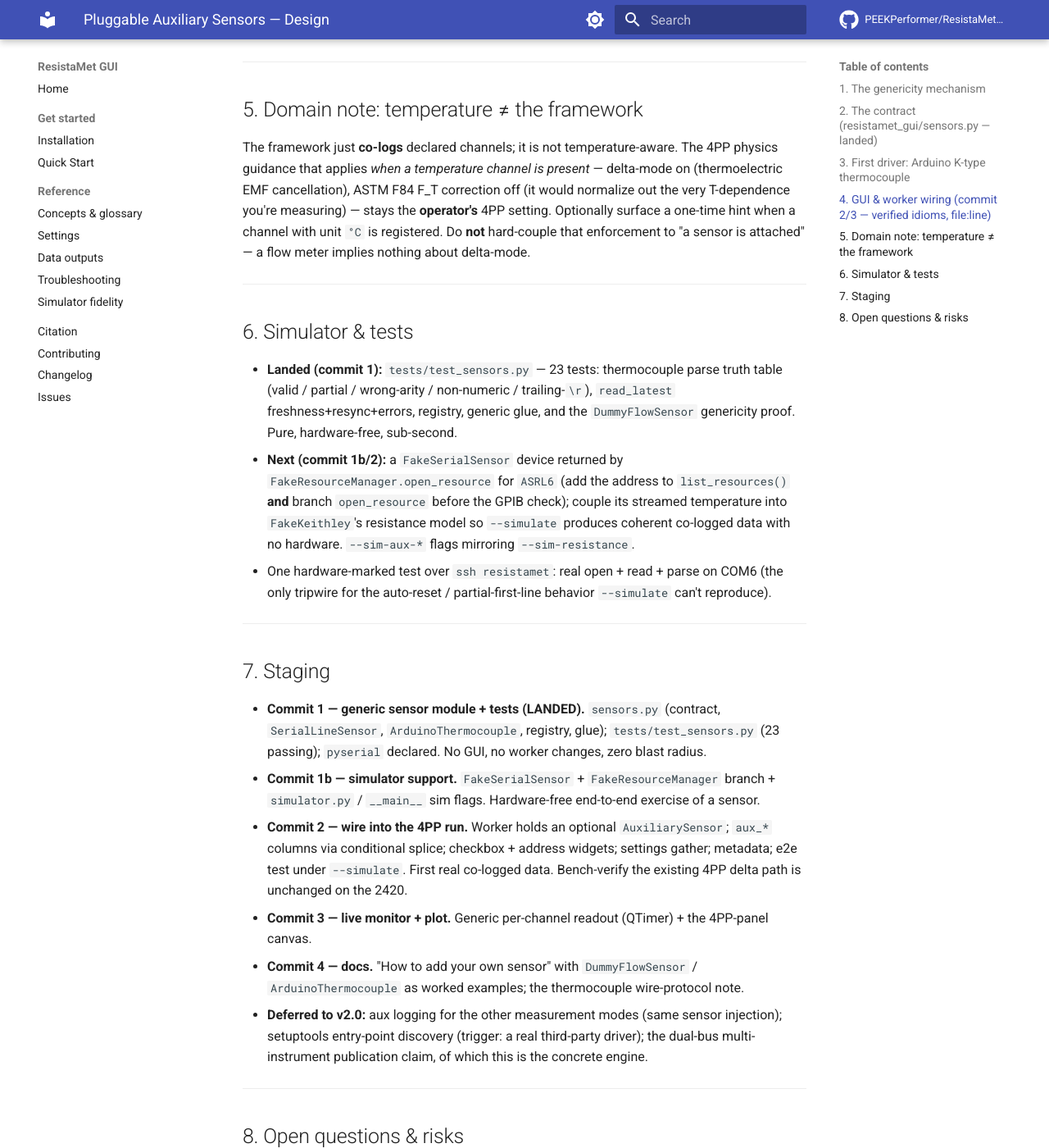
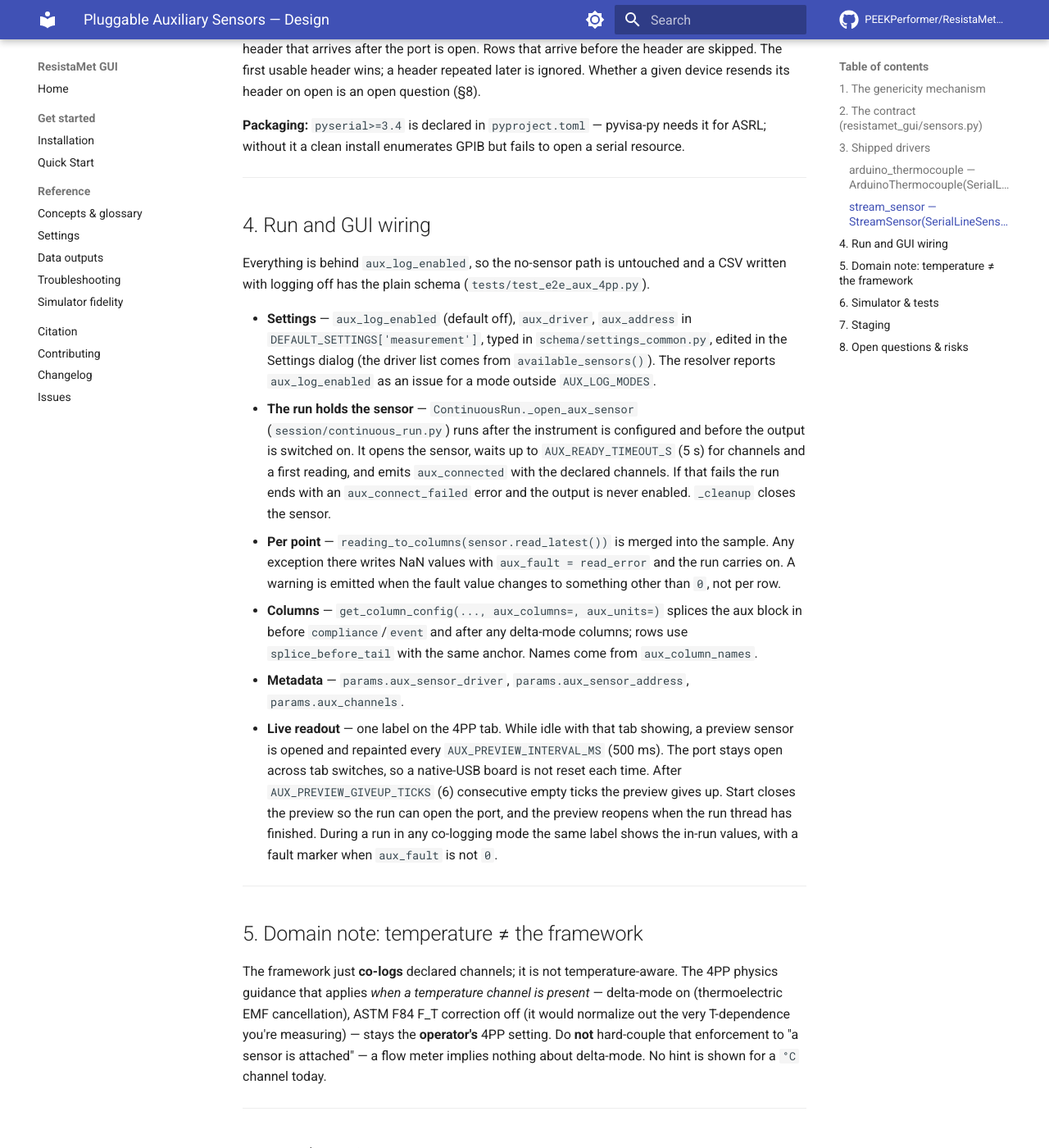
Before and after one commit to PEEKPerformer/ResistaMet-GUI, an MkDocs documentation site: the page built from docs/design/pluggable_sensors.md, in a window 1280 px wide and 1400 px high, scrolled down 3594 px. Shown: the whole window at 82% size. Built offline with MkDocs 1.6.1 and Material for MkDocs 9.7.7, drawn with Linux system fonts in a browser that asks for light colours; comment, search, counter and statistics services are not loaded; some of the changed text lies outside the part shown.

Commit message:
Bring the sensor design doc in line with the code
The document still described landed work as next or deferred: the
simulator devices, the run wiring, aux logging on the modes other than
4PP. It named a MAX31855 where the driver and the board are a MAX31856,
listed a faded-point fault marker and a hardware-marked test that were
never written, and its status line pointed at a feature branch.

The sections now describe what the code does, including the reader
thread's close behaviour, channel key validation, non-finite values,
reading age and the serial line settings, and one list says what is
not built. Machine-specific connection details are gone.

````diff
--- a/docs/design/pluggable_sensors.md
+++ b/docs/design/pluggable_sensors.md
@@ -1,24 +1,23 @@
 # Pluggable Auxiliary Sensors — Design
 
-**Status:** Implemented on `feature/aux-sensor-logging` (mode-agnostic; multi-channel)
+**Status:** Implemented — sensor layer, simulator devices, run wiring for every continuous mode, and a
+live readout. §7 lists what is not built.
 **Target:** ResistaMet-GUI v1.13
-**Date:** 2026-06-23 (updated 2026-06-24)
+**Date:** 2026-06-23 (updated 2026-09-19)
 
-> **Update 2026-06-24 — north star + what landed.** This serves the broader **Characterization Bench**
-> vision (`docs` north-star: a Keithley-centric operando layer — the Keithley measurement is the spine,
-> auxiliary data sources synchronize onto it; user may have all/none/more aux equipment). Landed since
-> the original draft:
+> **Where this sits.** This serves the broader **Characterization Bench** vision: a Keithley-centric
+> operando layer in which the Keithley measurement is the spine and auxiliary data sources synchronize
+> onto it. A user may have all, none, or more auxiliary equipment.
 > - **Mode-agnostic co-logging** — aux logging works on every continuous mode (resistance, source-V,
->   source-I, 4PP), not just 4PP. Sweep (atomic) and vdP (manual) are excluded by design.
+>   source-I, 4PP). Sweep (atomic) and vdP (manual) are excluded by design
+>   (`data_export.AUX_LOG_MODES`).
 > - **Global config** — one aux-source section in the Settings dialog (enable / driver / address),
->   replacing the 4PP-only checkbox. Sections §4/§7/§8 below describing `fpp_log_temp` and the 4PP-tab
->   checkbox are superseded by the global `aux_log_enabled` / `aux_driver` / `aux_address` keys.
+>   stored as `aux_log_enabled` / `aux_driver` / `aux_address`.
 > - **`StreamSensor`** — a generic multi-channel driver whose channels are self-described by the device
->   at connect (`HDR,key:unit,...` then positional `DATA` rows) and discovered dynamically. This is the
->   general "one serial link, many declared channels" case (e.g. the ESP32 Base); the thermocouple
->   remains the single-channel example. `FakeStreamSensor` + `--sim-stream-address` exercise it.
-> - Live readout still 4PP-tab-only (driven by the global setting now); per-tab readouts for other modes
->   and actuator/source drivers (Package B) + multi-rate timeline fusion remain future work.
+>   (`HDR,key:unit,...` then positional `DATA` rows) and discovered dynamically. This is the general
+>   "one serial link, many declared channels" case; the thermocouple remains the fixed-channel example.
+> - The live readout is a single label on the 4PP tab. Per-tab readouts for the other modes, an aux
+>   plot, actuator/source drivers and multi-rate timeline fusion are future work.
 
 > **The goal is generality.** A researcher should be able to wire *any* secondary instrument —
 > thermocouple, strain/stress gauge, flow meter, hygrometer, anything that produces a number — and
@@ -43,19 +42,22 @@ class SensorChannel:   # key="strain", label="Strain", unit="µε"
 ```
 
 - The **per-point row** gets one `aux_<key>` column per channel plus a single `aux_fault` provenance
-  column (`"0"` when clean; `"key=v;…"` for nonzero flags; `"read_error"` when no fresh reading —
-  values are preserved and *marked* on fault, never silently NaN'd).
+  column:
+  - `"0"` when clean;
+  - `"key=v;…"` listing the nonzero flags. Values are preserved and *marked* on fault, never
+    replaced. A stream value that arrives as `nan` or `inf` is kept and flagged `key=1`;
+  - `"read_error"` when there was no fresh reading at all. Only then are the channel values NaN.
 - The **CSV/HDF5 headers** are derived from `aux_column_names(sensor)` — the exporter never sees a
   sensor type.
-- The **live readout** renders `f"{label}: {value} {unit}"` per channel.
+- The **live readout** renders `label: value unit` per channel.
 
 Add a flow meter that declares `[SensorChannel("flow", "Flow", "mL/min")]` and it flows through the
-worker → exporter → UI with **zero new code**. (Proven by `DummyFlowSensor` in `tests/test_sensors.py`
+run → exporter → UI with **zero new code**. (Proven by `DummyFlowSensor` in `tests/test_sensors.py`
 — a non-thermocouple, non-serial sensor that registers and round-trips through the generic glue.)
 
 ---
 
-## 2. The contract (`resistamet_gui/sensors.py` — landed)
+## 2. The contract (`resistamet_gui/sensors.py`)
 
 ```python
 @dataclass(frozen=True)
@@ -78,12 +81,32 @@ Four methods. A driver need not be serial or VISA — anything that can produce
 qualifies. A faulted reading is **returned and flagged**, never silently dropped.
 
 **Reusable base for the common case** — `SerialLineSensor(VisaInstrument)`: for sensors that stream
-delimited ASCII over serial (ASRL). Subclass declares `CHANNELS` + implements `parse_line()`; the base
-handles connection (inherited → the `--simulate` seam works unchanged), a **background reader thread**
-(started at `open()`, it consumes the stream continuously and caches the newest parsed reading, so
-`read_latest()` is a non-blocking cache read — the acquisition loop and GUI never wait on the serial
-link; staleness beyond `AUX_STALE_AFTER_S` raises), and **resync** (the reader skips partial/garbage
-lines). `wait_ready()`/`wait_for_reading()` give threads that *can* block (the worker) a bounded wait.
+delimited ASCII over serial (ASRL). A subclass declares `CHANNELS` and implements `parse_line()`; the
+base handles:
+
+- **connection**, inherited, so the `--simulate` seam works unchanged. Optional `baud_rate`,
+  `data_bits`, `parity`, `stop_bits` and `termination` arguments are set on the VISA session in
+  `open()`; any left out stay at the backend's default. They are constructor arguments only — no
+  setting or dialog field carries them yet (§7);
+- a **background reader thread**, started by `open()`. It consumes the stream and caches the newest
+  parsed reading, so `read_latest()` is a non-blocking cache read and the acquisition loop never waits
+  on the serial link;
+- **staleness**: a cache older than `AUX_STALE_AFTER_S` (5 s) raises. Inside that window
+  `read_latest()` keeps returning the last reading unchanged; `SensorReading.age_s(now)` tells a
+  caller how old it is. The run does not record that age yet (§7);
+- **resync**: the reader skips partial and non-conforming lines.
+
+`wait_ready()` / `wait_for_reading()` give threads that *can* block (the run thread) a bounded wait.
+`open()` does a VISA connect on the calling thread, and `close()` can take up to 1 s: it closes the
+session, then waits that long for the reader. A backend that does not abort a pending read on close
+leaves the reader (a daemon thread) alive past `close()`; it exits when its read returns, without
+touching the sensor.
+
+**Channel keys** declared by a device are checked in `parse_stream_header`: a letter followed by
+letters, digits or underscores, no duplicates, and not a key whose `aux_<key>` column the record
+already has (today that is `fault`; the set is computed from the exporter's column tables). A header
+that fails raises `SensorHeaderError` naming the key; `StreamSensor` keeps reading, and `wait_ready()`
+reports the reason if no usable header follows.
 
 **Registry** — a plain `name → class` dict mirroring `instrument._MODELS`:
 ```python
@@ -92,54 +115,74 @@ available_sensors() -> tuple
 make_sensor(driver, address, **opts) -> AuxiliarySensor
 ```
 No plugin framework, no entry points yet. A setuptools entry-point group can replace this lookup later
-*without changing the contract* — deferred until a real second in-tree driver exists.
+*without changing the contract*.
 
-**Generic glue** (used by worker/exporter): `aux_column_names(sensor)`, `reading_to_columns(reading)`.
+**Generic glue** (used by the run and the exporter): `aux_column_names(sensor)`,
+`reading_to_columns(reading)`, `format_fault(flags)`.
 
 ---
 
-## 3. First driver: Arduino K-type thermocouple
+## 3. Shipped drivers
 
-`ArduinoThermocouple(SerialLineSensor)`, `ASRL6::INSTR`. Probed live on the rig: it streams ~2 Hz,
-CRLF-terminated, **no query protocol** (passive streamer), native-USB CDC (baud is don't-care):
+### `arduino_thermocouple` — `ArduinoThermocouple(SerialLineSensor)`
+
+An Arduino with a MAX31856 K-type thermocouple board, addressed as an ASRL VISA resource (the default
+`aux_address` is `ASRL6::INSTR`). Observed on hardware: it streams at about 2 Hz, CRLF-terminated,
+with **no query protocol** (a passive streamer), over native-USB CDC, so the baud rate is ignored:
 
 ```
 DATA,21.227,22.734,0,0\r\n
 ```
-`DATA,<K-type tip °C>,<MAX31855 cold-junction °C, diagnostic>,<fault>,<status>`. Declares two channels
-(`t_sample`, `t_coldjunction`, both °C); fault flag (field 3) marks the reading not-ok. First line
-after port-open can be partial (auto-reset) — parser resyncs on `DATA,`.
+`DATA,<K-type tip °C>,<MAX31856 cold-junction °C, diagnostic>,<fault>,<status>`. Declares two channels
+(`t_sample`, `t_coldjunction`, both °C); a nonzero fault (field 3) or status (field 4) marks the
+reading not-ok. Opening the port resets the board: it prints a banner line and `READY`, and takes
+about 2 s before data flows. The reader resyncs on `DATA,` past those lines and past a partial first
+line.
 
-**Packaging fix (landed):** `pyserial>=3.4` declared in `pyproject.toml` — pyvisa-py needs it
-transitively for ASRL; without it a clean install enumerates GPIB but fails to open `ASRL6` (same bug
-class as the pyqtgraph omission fixed in `bc80d7f`).
+### `stream_sensor` — `StreamSensor(SerialLineSensor)`
+
+```
+HDR,pressure:psi,t_sample:degC,force:N
+DATA,32.5,24.1,0.98
+```
+The reader thread captures the header, so `open()` does not wait for it; `channels()` is empty until
+then and `wait_ready()` blocks for it. The driver never writes to the device, and it only sees a
+header that arrives after the port is open. Rows that arrive before the header are skipped. The first
+usable header wins; a header repeated later is ignored. Whether a given device resends its header on
+open is an open question (§8).
+
+**Packaging:** `pyserial>=3.4` is declared in `pyproject.toml` — pyvisa-py needs it for ASRL; without
+it a clean install enumerates GPIB but fails to open a serial resource.
 
 ---
 
-## 4. GUI & worker wiring (commit 2/3 — verified idioms, file:line)
+## 4. Run and GUI wiring
 
-All additive, behind an `fpp_log_temp`-style flag, so the no-sensor path is untouched and existing CSVs
-stay byte-identical when off.
+Everything is behind `aux_log_enabled`, so the no-sensor path is untouched and a CSV written with
+logging off has the plain schema (`tests/test_e2e_aux_4pp.py`).
 
-- **Checkbox + address field** on the 4PP Advanced form — mirror the **delta-mode** idiom exactly
-  (`main_window.py:701-714`): a `QCheckBox` whose `.toggled` enables a dependent `QLineEdit`.
-- **Settings gather** — add to the 4PP branch of `gather_settings_for_mode` (`main_window.py:1935-1966`)
-  using the existing `hasattr(widget, ...)` guard pattern.
-- **Worker holds the sensor** — `MeasurementWorker` stashes optional config into `self._fpp_*` at
-  config time (`workers.py:320-333` precedent); construct `make_sensor(...).open()` alongside
-  `self.keithley` (`workers.py:142`); in the 4PP read loop merge `reading_to_columns(sensor.read_latest())`
-  into `data_dict` (`workers.py:763`) and `row_data` (`workers.py:823-935`); close it in `_cleanup`
-  (`workers.py:1129-1137`). This second-instrument read is the most invasive piece — keep it guarded.
-- **CSV columns** — add conditionally in `get_column_config` via the **same conditional-splice
-  delta-mode uses** (`data_export.py:233-239`), names from `aux_column_names`. Record sensor driver +
-  channels in `build_metadata` 4PP params (`data_export.py:308-320`).
-- **Live monitor** — a `QLabel` + a `QTimer(500ms)` mirroring `_readout_timer` (`main_window.py:51-53`),
-  started/stopped in the same three lifecycle spots (`main_window.py:2202`, `2219`, `2616`). Renders the
-  channel values for eyeballing equilibration. No gating.
-- **aux-vs-time / ρ-vs-aux plot** — the one bespoke bit: 4PP has no `PgLiveCanvas` (it uses
-  `HistogramCanvas`; `update_active_plot` early-returns for four_point at `main_window.py:2401`). Mount a
-  `PgLiveCanvas` in the 4PP right panel (`main_window.py:813-817`) and drive it manually from the
-  four_point branch of `update_data` (`main_window.py:2275-2309`). Still additive.
+- **Settings** — `aux_log_enabled` (default off), `aux_driver`, `aux_address` in
+  `DEFAULT_SETTINGS['measurement']`, typed in `schema/settings_common.py`, edited in the Settings
+  dialog (the driver list comes from `available_sensors()`). The resolver reports `aux_log_enabled` as
+  an issue for a mode outside `AUX_LOG_MODES`.
+- **The run holds the sensor** — `ContinuousRun._open_aux_sensor` (`session/continuous_run.py`) runs
+  after the instrument is configured and before the output is switched on. It opens the sensor, waits
+  up to `AUX_READY_TIMEOUT_S` (5 s) for channels and a first reading, and emits `aux_connected` with
+  the declared channels. If that fails the run ends with an `aux_connect_failed` error and the output
+  is never enabled. `_cleanup` closes the sensor.
+- **Per point** — `reading_to_columns(sensor.read_latest())` is merged into the sample. Any exception
+  there writes NaN values with `aux_fault = read_error` and the run carries on. A warning is emitted
+  when the fault value changes to something other than `0`, not per row.
+- **Columns** — `get_column_config(..., aux_columns=, aux_units=)` splices the aux block in before
+  `compliance`/`event` and after any delta-mode columns; rows use `splice_before_tail` with the same
+  anchor. Names come from `aux_column_names`.
+- **Metadata** — `params.aux_sensor_driver`, `params.aux_sensor_address`, `params.aux_channels`.
+- **Live readout** — one label on the 4PP tab. While idle with that tab showing, a preview sensor is
+  opened and repainted every `AUX_PREVIEW_INTERVAL_MS` (500 ms). The port stays open across tab
+  switches, so a native-USB board is not reset each time. After `AUX_PREVIEW_GIVEUP_TICKS` (6)
+  consecutive empty ticks the preview gives up. Start closes the preview so the run can open the
+  port, and the preview reopens when the run thread has finished. During a run in any co-logging mode
+  the same label shows the in-run values, with a fault marker when `aux_fault` is not `0`.
 
 ---
 
@@ -148,56 +191,80 @@ stay byte-identical when off.
 The framework just **co-logs** declared channels; it is not temperature-aware. The 4PP physics guidance
 that applies *when a temperature channel is present* — delta-mode on (thermoelectric EMF cancellation),
 ASTM F84 F_T correction off (it would normalize out the very T-dependence you're measuring) — stays the
-**operator's** 4PP setting. Optionally surface a one-time hint when a channel with unit `°C` is
-registered. Do **not** hard-couple that enforcement to "a sensor is attached" — a flow meter implies
-nothing about delta-mode.
+**operator's** 4PP setting. Do **not** hard-couple that enforcement to "a sensor is attached" — a flow
+meter implies nothing about delta-mode. No hint is shown for a `°C` channel today.
 
 ---
 
 ## 6. Simulator & tests
 
-- **Landed (commit 1):** `tests/test_sensors.py` — 23 tests: thermocouple parse truth table
-  (valid / partial / wrong-arity / non-numeric / trailing-`\r`), `read_latest` freshness+resync+errors,
-  registry, generic glue, and the `DummyFlowSensor` genericity proof. Pure, hardware-free, sub-second.
-- **Next (commit 1b/2):** a `FakeSerialSensor` device returned by `FakeResourceManager.open_resource`
-  for `ASRL6` (add the address to `list_resources()` **and** branch `open_resource` before the GPIB
-  check); couple its streamed temperature into `FakeKeithley`'s resistance model so `--simulate`
-  produces coherent co-logged data with no hardware. `--sim-aux-*` flags mirroring `--sim-resistance`.
-- One hardware-marked test over `ssh resistamet`: real open + read + parse on COM6 (the only tripwire
-  for the auto-reset / partial-first-line behavior `--simulate` can't reproduce).
+- **Simulator** — `FakeResourceManager` lists and opens two serial devices besides the SMU:
+  `FakeSerialSensor` (the thermocouple line format, centred on `--sim-temp`) at `--sim-aux-address`
+  (default `ASRL6::INSTR`), and `FakeStreamSensor` (header, then three channels) at
+  `--sim-stream-address` (default `ASRL7::INSTR`). The simulated temperature is **not** coupled into
+  `FakeKeithley`'s resistance, so simulated co-logged data shows no temperature dependence.
+- **`tests/test_sensors.py`** — pure, hardware-free: the thermocouple parse truth table; reader
+  freshness, staleness, reading age and resync; `close()` against a read the backend does and does not
+  abort; the registry; the fault-column glue; the `DummyFlowSensor` genericity proof; the column
+  splice for every co-logging mode; stream header validation (reserved, malformed and duplicate keys),
+  non-finite values, a late or repeated header; serial line settings and open failure against the
+  fake VISA.
+- **`tests/test_e2e_aux_4pp.py`** — a 4PP run under the simulator: aux columns present with plausible
+  values and a clean fault column, placed before `compliance`, together with delta mode, and the plain
+  schema when logging is off.
+- **No hardware-marked sensor test exists.** `tests/hardware/` has nothing for the aux port, so the
+  behaviours the simulator cannot reproduce — the reset on open, the partial first line, closing a
+  port while a read is pending, reopening it straight away — are covered only by manual bench checks.
 
 ---
 
 ## 7. Staging
 
-- **Commit 1 — generic sensor module + tests (LANDED).** `sensors.py` (contract, `SerialLineSensor`,
-  `ArduinoThermocouple`, registry, glue); `tests/test_sensors.py` (23 passing); `pyserial` declared.
-  No GUI, no worker changes, zero blast radius.
-- **Commit 1b — simulator support.** `FakeSerialSensor` + `FakeResourceManager` branch + `simulator.py`
-  / `__main__` sim flags. Hardware-free end-to-end exercise of a sensor.
-- **Commit 2 — wire into the 4PP run.** Worker holds an optional `AuxiliarySensor`; `aux_*` columns via
-  conditional splice; checkbox + address widgets; settings gather; metadata; e2e test under `--simulate`.
-  First real co-logged data. Bench-verify the existing 4PP delta path is unchanged on the 2420.
-- **Commit 3 — live monitor + plot.** Generic per-channel readout (QTimer) + the 4PP-panel canvas.
-- **Commit 4 — docs.** "How to add your own sensor" with `DummyFlowSensor` / `ArduinoThermocouple` as
-  worked examples; the thermocouple wire-protocol note.
-- **Deferred to v2.0:** aux logging for the other measurement modes (same sensor injection); setuptools
-  entry-point discovery (trigger: a real third-party driver); the dual-bus multi-instrument publication
-  claim, of which this is the concrete engine.
+**Landed**
+- The sensor module and its tests; `pyserial` declared.
+- Simulator support: `FakeSerialSensor`, `FakeStreamSensor`, the `--sim-aux-address`, `--sim-temp`
+  and `--sim-stream-address` flags.
+- Co-logging wired into the run for every continuous mode (first planned for 4PP only, then
+  generalised), with columns, metadata and the simulator e2e test.
+- The background reader thread and the `aux_fault` provenance column.
+- `StreamSensor`.
+- The live readout label and the idle preview.
+
+**Not built**
+- An aux-vs-time or ρ-vs-aux plot. The readout label is the only live view.
+- A marker on plotted points taken while the sensor was faulted. The fault is in the `aux_fault`
+  column, the readout label and a status warning, nowhere else.
+- A column for the reading's age. `SensorReading.age_s` exists; the run does not call it, so a value
+  repeated from a stalled stream is indistinguishable in the file until the 5 s staleness limit turns
+  it into `read_error`.
+- Settings for the serial line parameters. The drivers accept them; no caller passes them.
+- A hardware-marked test for the aux port (§6).
+- User documentation: "how to add your own sensor", with `DummyFlowSensor` / `ArduinoThermocouple`
+  as worked examples, and the wire formats.
+- Setuptools entry-point discovery (trigger: a real third-party driver).
+- Coupling the simulated temperature into the simulated resistance.
 
 ---
 
 ## 8. Open questions & risks
 
-**Open questions (low-stakes):** meaning of thermocouple field 4 (`status`) — carried as a flag
-regardless; whether ~2 Hz is enough (fine for manually-triggered 4PP spots); whether aux logging is
-wanted on continuous-resistance / I-V modes too (easy later via the same injection).
+**Open questions:**
+- The meaning of thermocouple field 4 (`status`) — carried as a flag regardless.
+- Whether ~2 Hz is enough. A run sampling faster than the sensor streams repeats the newest value in
+  consecutive rows.
+- `StreamSensor` never asks for the header. A device that prints it once at power-up and does not
+  reset when the port opens would never be recognised. Either the wire contract requires the header
+  to be resent periodically, or the driver needs a way to request it.
+- `aux_address` and `aux_log_enabled` live in the shared profile, although a serial address is a
+  property of the machine.
 
 | Risk | Severity | Mitigation |
 |---|---|---|
-| Second-instrument read inside `MeasurementWorker` touches connect/loop/cleanup | Med | Guarded behind the flag; non-sensor path byte-for-byte unchanged; bench-verify 4PP delta on the 2420 |
-| Native-USB auto-reset → partial first line / brief gap on open | Med | reader thread resyncs on the record tag; preview tolerates empty ticks; port kept open across tab switches (no re-reset) |
-| Faulted/unplugged sensor logs a plausible number | Med | Flags returned + `.ok`; flagged columns; faded point |
-| Unconditional column addition would break existing 4PP CSVs | Med | Conditional splice (delta-mode precedent); columns only when logging is on |
-| `pyserial` undeclared → ASRL fails on clean install | **Fixed** | Declared in commit 1 |
-| `--simulate` can't reproduce real auto-reset timing | Low | One hardware-marked test over `ssh resistamet` |
+| Second-instrument read inside the run touches connect/loop/cleanup | Med | Guarded behind the flag; per-point read failures are caught and recorded, not raised; e2e test asserts the plain schema with logging off |
+| Native-USB auto-reset → partial first line / brief gap on open | Med | Reader resyncs on the record tag; preview tolerates empty ticks; port kept open across tab switches (no re-reset) |
+| Faulted/unplugged sensor logs a plausible number | Med | Flags returned + `.ok`; `aux_fault` column; nan/inf flagged; stale cache → `read_error`. Not mitigated: a stalled stream repeats its last value as clean for up to 5 s (§7) |
+| Device-declared key collides with an existing column or breaks a file format | Med | Keys validated in `parse_stream_header`; reserved set computed from the exporter's columns |
+| Closing a port while a read is pending may not abort the read on every VISA backend | Med | `close()` is bounded at 1 s and an outliving reader cannot touch the sensor; behaviour on a real backend is unverified (no hardware test) |
+| Unconditional column addition would break existing CSVs | Med | Conditional splice (delta-mode precedent); columns only when logging is on |
+| `pyserial` undeclared → ASRL fails on clean install | **Fixed** | Declared in `pyproject.toml` |
+| `--simulate` can't reproduce real auto-reset timing | Low | None automated; manual bench check only |
````
Also changed, not shown: other parts of docs/design/pluggable_sensors.md (+1 -0 lines).
